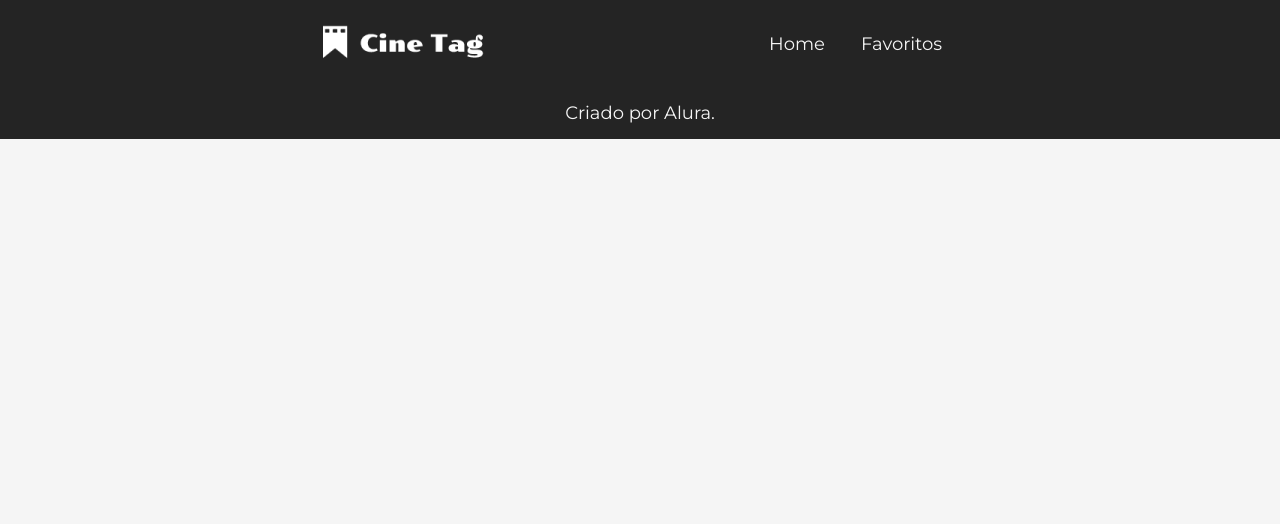
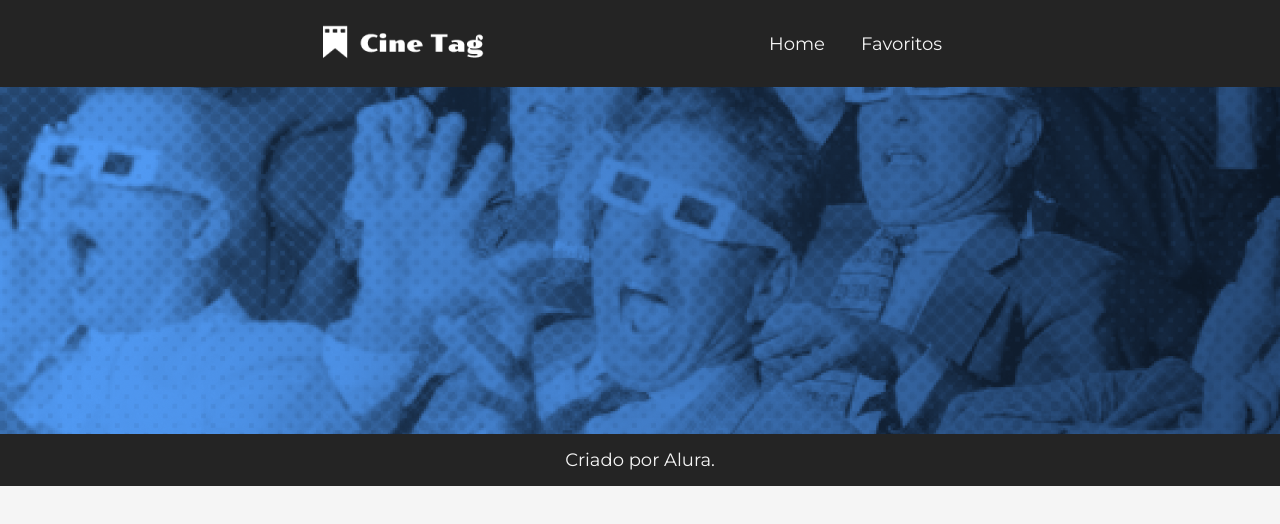
Before and after one commit to leonardo-amaro/cinetag, a React (Vite) app: page / in a window 1280 px wide. Shown: the top 524 px of the page. Built offline with nearby package versions, Linux system fonts and the light colour scheme.

Commit message:
criando componente Banner

```diff
--- /dev/null
+++ b/src/components/Banner/Banner.module.css
@@ -0,0 +1,6 @@
+.capa {
+  width: 100%;
+  height: 347px;
+  background-size: cover;
+  background-repeat: no-repeat;
+}
--- /dev/null
+++ b/src/components/Banner/index.jsx
@@ -0,0 +1,12 @@
+import styles from "./Banner.module.css";
+
+const Banner = ({ imagem }) => {
+  return (
+    <div
+      className={styles.capa}
+      style={{ backgroundImage: `url("/images/banner-${imagem}.png")` }}
+    ></div>
+  );
+}
+
+export default Banner;
--- a/src/pages/Home/index.jsx
+++ b/src/pages/Home/index.jsx
@@ -1,10 +1,12 @@
 import Cabecalho from "@/components/Cabecalho";
 import Rodape from "@/components/Rodape";
+import Banner from "@/components/Banner";
 
 export default function Home() {
   return (
     <>
       <Cabecalho />
+      <Banner imagem="home" />
       <Rodape />
     </>
   );
```
